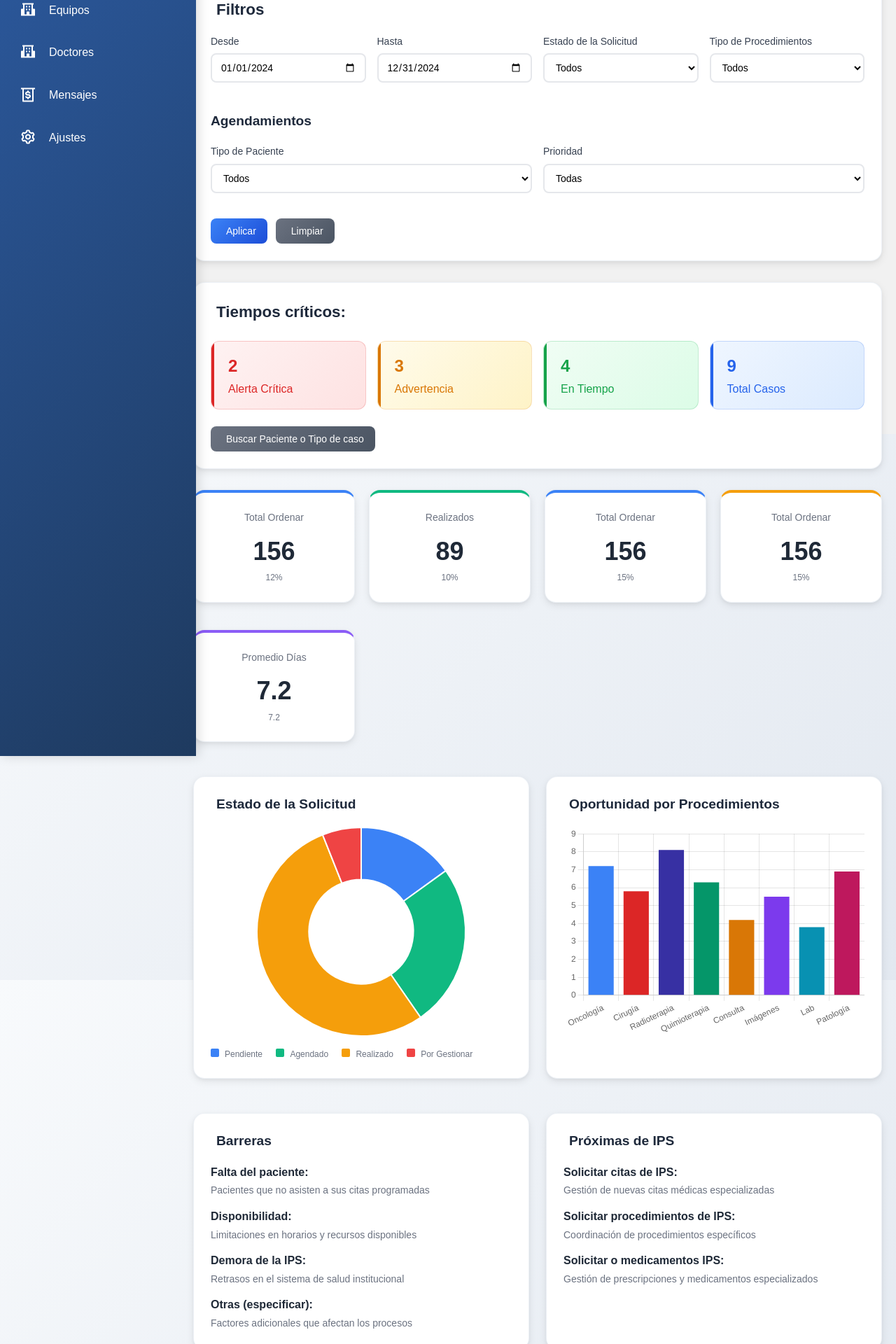
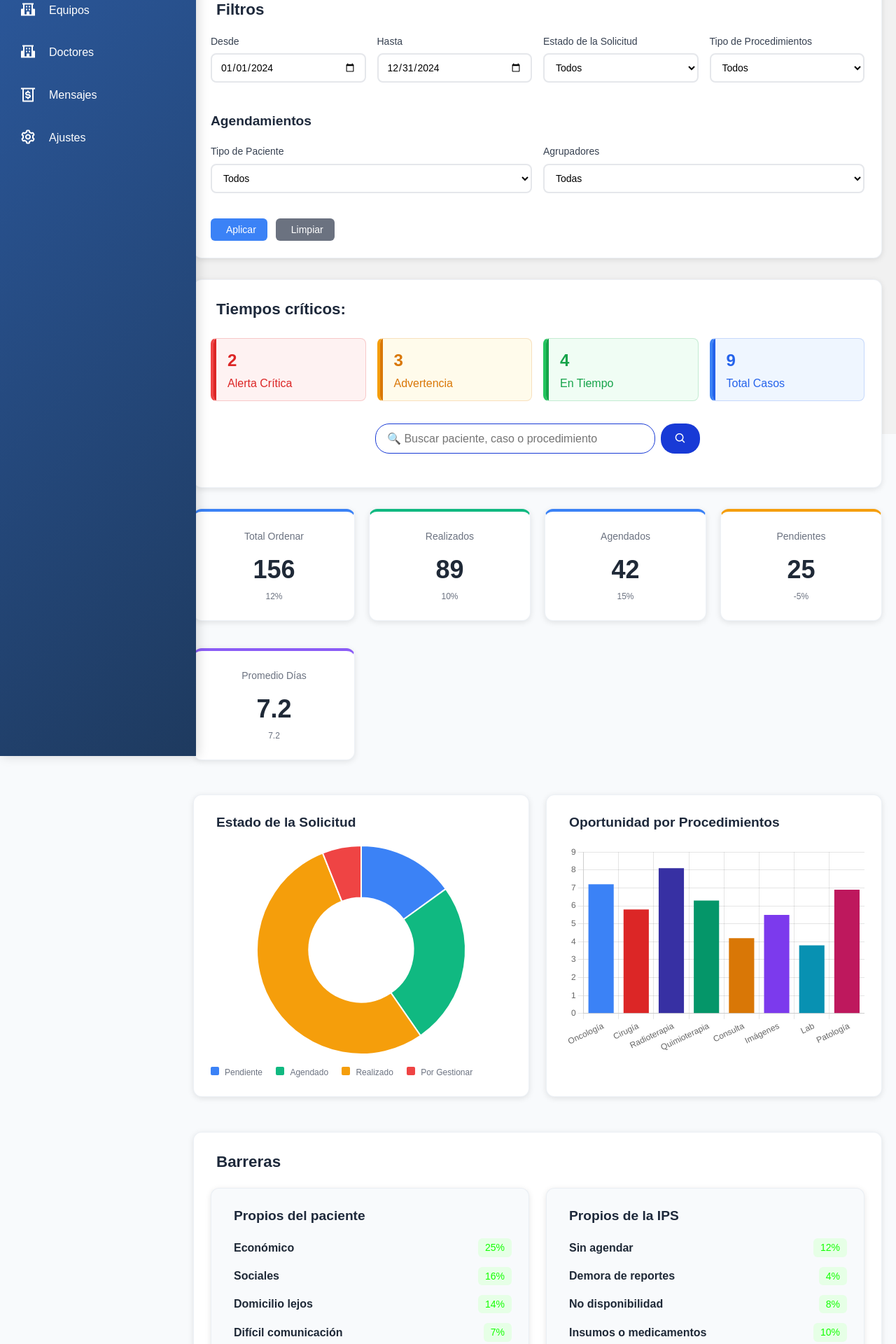
Before and after one commit to AMEZQUITAJUAN/ProyectoVidanova, a Django app: template vida_nova/adminboard/templates/adminboard.html in a window 1280 px wide. Shown: the part 200-2120 px from the top of the page at 70% size. Run offline with Django 5.2, Linux system fonts and the light colour scheme; the template is opened without the code that fills it, so the values that code supplies are empty.

Commit message:
diseñoadminboard

```diff
--- a/vida_nova/adminboard/templates/adminboard.html
+++ b/vida_nova/adminboard/templates/adminboard.html
@@ -6,6 +6,24 @@
 {% block content %}
     <link href="{% static 'css/adminboard.css' %}" rel="stylesheet">
     <script src="https://cdnjs.cloudflare.com/ajax/libs/Chart.js/3.9.1/chart.min.js"></script>
+    <style>
+        /* Estilos básicos para demostración - tu CSS personalizado irá aquí */
+        * { box-sizing: border-box; margin: 0; padding: 0; }
+        body { font-family: 'Segoe UI', Tahoma, Geneva, Verdana, sans-serif; background: #f8fafc; }
+        .container { max-width: 1400px; margin: 0 auto; padding: 20px; }
+        .section { margin-bottom: 30px; }
+        .card { background: white; border-radius: 12px; padding: 24px; box-shadow: 0 2px 8px rgba(0,0,0,0.1); }
+        .grid-2 { display: grid; grid-template-columns: 1fr 1fr; gap: 24px; }
+        .grid-4 { display: grid; grid-template-columns: repeat(auto-fit, minmax(200px, 1fr)); gap: 16px; }
+        .btn { padding: 8px 16px; border: none; border-radius: 6px; cursor: pointer; font-weight: 500; }
+        .btn.primary { background: #3b82f6; color: white; }
+        .btn.secondary { background: #6b7280; color: white; }
+        .alert { padding: 12px; border-radius: 8px; margin: 8px 0; }
+        .alert.critical { background: #fef2f2; border-left: 4px solid #ef4444; color: #dc2626; }
+        .alert.warning { background: #fffbeb; border-left: 4px solid #f59e0b; color: #d97706; }
+        .alert.success { background: #f0fdf4; border-left: 4px solid #22c55e; color: #16a34a; }
+        .alert.info { background: #eff6ff; border-left: 4px solid #3b82f6; color: #2563eb; }
+    </style>
 </head>
 <body>
     <div class="container">
@@ -45,7 +63,6 @@
                             <label for="procedure">Tipo de Procedimientos</label>
                             <select id="procedure" name="procedure">
                                 <option value="">Todos</option>
-                                <option value="oncologia">Oncología</option>
                                 <option value="cirugia">Cirugía</option>
                                 <option value="radioterapia">Radioterapia</option>
                                 <option value="quimioterapia">Quimioterapia</option>
@@ -65,18 +82,24 @@
                                 <label for="appointment_type">Tipo de Paciente</label>
                                 <select id="appointment_type" name="appointment_type">
                                     <option value="">Todos</option>
-                                    <option value="nuevo">Nuevo</option>
-                                    <option value="control">Control</option>
-                                    <option value="seguimiento">Seguimiento</option>
+                                    <option value="incidentes">Incidentes</option>
+                                    <option value="prebalentes">Prebalentes</option>
                                 </select>
                             </div>
                             <div class="form-group">
-                                <label for="priority">Prioridad</label>
+                                <label for="agrupadores">Agrupadores</label>
                                 <select id="priority" name="priority">
                                     <option value="">Todas</option>
-                                    <option value="alta">Alta</option>
-                                    <option value="media">Media</option>
-                                    <option value="baja">Baja</option>
+                                    <option value="agendado">Agendado</option>
+                                    <option value="realizado">Realizado</option>
+                                    <option value="En programación. prestador">En programación. prestador</option>
+                                    <option value="diferido">Diferido</option>
+                                    <option value="No Acepta">No Acepta</option>
+                                    <option value="Sin Agenda">Sin Agenda</option>
+                                    <option value="Control mayor 3 meses">Control mayor 3 meses</option>
+                                    <option value="Pendiente reporte">Pendiente reporte</option>
+                                    <option value="En gestión interna">En gestión interna</option>
+                                    <option value="Fallecido">Fallecido</option>
                                 </select>
                             </div>
                         </div>
@@ -136,11 +159,11 @@
                         </div>
                     </div>
                 </div>
-                <div style="margin-top: 16px;">
-                    <button class="btn secondary">
-                        <i class="fas fa-search"></i> Buscar Paciente o Tipo de caso
-                    </button>
-                </div>
+                <!-- Buscador -->
+                <section class="search">
+                    <input type="text" placeholder="🔍 Buscar paciente, caso o procedimiento" aria-label="Buscar">
+                    <button class="btn" title="Buscar"><i class="bx bx-search"></i></button>
+                </section>
             </div>
         </section>
 
@@ -163,16 +186,16 @@
 
                 <!-- Total Ordenar (duplicado) -->
                 <div class="card" style="text-align: center; border-top: 4px solid #3b82f6;">
-                    <div style="font-size: 14px; color: #6b7280; margin-bottom: 8px;">Total Ordenar</div>
-                    <div style="font-size: 36px; font-weight: bold; color: #1f2937;">156</div>
+                    <div style="font-size: 14px; color: #6b7280; margin-bottom: 8px;">Agendados</div>
+                    <div style="font-size: 36px; font-weight: bold; color: #1f2937;">42</div>
                     <div style="font-size: 12px; color: #6b7280;">15%</div>
                 </div>
 
                 <!-- Total Ordenar (otro) -->
                 <div class="card" style="text-align: center; border-top: 4px solid #f59e0b;">
-                    <div style="font-size: 14px; color: #6b7280; margin-bottom: 8px;">Total Ordenar</div>
-                    <div style="font-size: 36px; font-weight: bold; color: #1f2937;">156</div>
-                    <div style="font-size: 12px; color: #6b7280;">15%</div>
+                    <div style="font-size: 14px; color: #6b7280; margin-bottom: 8px;">Pendientes</div>
+                    <div style="font-size: 36px; font-weight: bold; color: #1f2937;">25</div>
+                    <div style="font-size: 12px; color: #6b7280;">-5%</div>
                 </div>
 
                 <!-- Promedio Días -->
@@ -210,50 +233,72 @@
         </section>
 
         <!-- Sección de Barreras y Próximas IPS -->
+
         <section class="section">
-            <div class="grid-2">
-                <div class="card">
-                    <h3><i class="fas fa-exclamation-triangle"></i> Barreras</h3>
-                    <div style="margin-top: 16px;">
-                        <div style="margin-bottom: 12px;">
-                            <strong>Falta del paciente:</strong><br>
-                            <span style="color: #6b7280; font-size: 14px;">Pacientes que no asisten a sus citas programadas</span>
-                        </div>
-                        <div style="margin-bottom: 12px;">
-                            <strong>Disponibilidad:</strong><br>
-                            <span style="color: #6b7280; font-size: 14px;">Limitaciones en horarios y recursos disponibles</span>
-                        </div>
-                        <div style="margin-bottom: 12px;">
-                            <strong>Demora de la IPS:</strong><br>
-                            <span style="color: #6b7280; font-size: 14px;">Retrasos en el sistema de salud institucional</span>
-                        </div>
-                        <div>
-                            <strong>Otras (especificar):</strong><br>
-                            <span style="color: #6b7280; font-size: 14px;">Factores adicionales que afectan los procesos</span>
-                        </div>
+            <div class="card">
+                <h2 style="margin-bottom: 20px;">
+                    <i class="fas fa-chart-line" style="color:#3b82f6;"></i> Barreras
+                </h2>
+                <div class="grid-2">
+                    <!-- Barreras del paciente -->
+                    <div class="card" style="background: #f8fafc;">
+                        <h3 style="margin-bottom: 16px;">
+                            <i class="fas fa-exclamation-triangle" style="color:#f59e0b;"></i> Propios del paciente
+                        </h3>
+                        <ul style="list-style:none; padding:0;">
+                            <li style="display:flex; align-items:center; margin-bottom:14px;">
+                                <i class="fas fa-money-bill-wave" style="color:#13ff02; margin-right:8px;"></i>
+                                <span style="flex:1;"><strong>Económico</strong></span>
+                                <span style="background:#e6ffe6; color:#13ff02; border-radius:6px; padding:2px 10px; font-size:14px;">25%</span>
+                            </li>
+                            <li style="display:flex; align-items:center; margin-bottom:14px;">
+                                <i class="fas fa-users" style="color:#13ff02; margin-right:8px;"></i>
+                                <span style="flex:1;"><strong>Sociales</strong></span>
+                                <span style="background:#e6ffe6; color:#13ff02; border-radius:6px; padding:2px 10px; font-size:14px;">16%</span>
+                            </li>
+                            <li style="display:flex; align-items:center; margin-bottom:14px;">
+                                <i class="fas fa-home" style="color:#13ff02; margin-right:8px;"></i>
+                                <span style="flex:1;"><strong>Domicilio lejos</strong></span>
+                                <span style="background:#e6ffe6; color:#13ff02; border-radius:6px; padding:2px 10px; font-size:14px;">14%</span>
+                            </li>
+                            <li style="display:flex; align-items:center;">
+                                <i class="fas fa-phone-slash" style="color:#13ff02; margin-right:8px;"></i>
+                                <span style="flex:1;"><strong>Difícil comunicación</strong></span>
+                                <span style="background:#e6ffe6; color:#13ff02; border-radius:6px; padding:2px 10px; font-size:14px;">7%</span>
+                            </li>
+                        </ul>
                     </div>
-                </div>
-
-                <div class="card">
-                    <h3><i class="fas fa-hospital"></i> Próximas de IPS</h3>
-                    <div style="margin-top: 16px;">
-                        <div style="margin-bottom: 12px;">
-                            <strong>Solicitar citas de IPS:</strong><br>
-                            <span style="color: #6b7280; font-size: 14px;">Gestión de nuevas citas médicas especializadas</span>
-                        </div>
-                        <div style="margin-bottom: 12px;">
-                            <strong>Solicitar procedimientos de IPS:</strong><br>
-                            <span style="color: #6b7280; font-size: 14px;">Coordinación de procedimientos específicos</span>
-                        </div>
-                        <div>
-                            <strong>Solicitar o medicamentos IPS:</strong><br>
-                            <span style="color: #6b7280; font-size: 14px;">Gestión de prescripciones y medicamentos especializados</span>
-                        </div>
+                    <!-- Barreras de la IPS -->
+                    <div class="card" style="background: #f8fafc;">
+                        <h3 style="margin-bottom: 16px;">
+                            <i class="fas fa-hospital" style="color:#3b82f6;"></i> Propios de la IPS
+                        </h3>
+                        <ul style="list-style:none; padding:0;">
+                            <li style="display:flex; align-items:center; margin-bottom:14px;">
+                                <i class="fas fa-calendar-times" style="color:#13ff02; margin-right:8px;"></i>
+                                <span style="flex:1;"><strong>Sin agendar</strong></span>
+                                <span style="background:#e6ffe6; color:#13ff02; border-radius:6px; padding:2px 10px; font-size:14px;">12%</span>
+                            </li>
+                            <li style="display:flex; align-items:center; margin-bottom:14px;">
+                                <i class="fas fa-file-alt" style="color:#13ff02; margin-right:8px;"></i>
+                                <span style="flex:1;"><strong>Demora de reportes</strong></span>
+                                <span style="background:#e6ffe6; color:#13ff02; border-radius:6px; padding:2px 10px; font-size:14px;">4%</span>
+                            </li>
+                            <li style="display:flex; align-items:center; margin-bottom:14px;">
+                                <i class="fas fa-user-clock" style="color:#13ff02; margin-right:8px;"></i>
+                                <span style="flex:1;"><strong>No disponibilidad</strong></span>
+                                <span style="background:#e6ffe6; color:#13ff02; border-radius:6px; padding:2px 10px; font-size:14px;">8%</span>
+                            </li>
+                            <li style="display:flex; align-items:center;">
+                                <i class="fas fa-pills" style="color:#13ff02; margin-right:8px;"></i>
+                                <span style="flex:1;"><strong>Insumos o medicamentos</strong></span>
+                                <span style="background:#e6ffe6; color:#13ff02; border-radius:6px; padding:2px 10px; font-size:14px;">10%</span>
+                            </li>
+                        </ul>
                     </div>
                 </div>
             </div>
         </section>
-
         <!-- Tabla de Pacientes -->
         <section class="section">
             <div class="card">
@@ -307,7 +352,7 @@
                                 <td style="padding: 12px;">
                                     <div style="display: flex; gap: 4px;">
                                         <button class="btn" style="padding: 6px 8px; background: #3b82f6; color: white; border-radius: 4px;">
-                                            <i class="fas fa-eye"></i>
+                                            <i class="fas fa-eye"></i>Ver
                                         </button>
                                         <button class="btn" style="padding: 6px 8px; background: #6b7280; color: white; border-radius: 4px;">
                                             <i class="fas fa-edit"></i>
@@ -349,7 +394,7 @@
                                 <td style="padding: 12px;">
                                     <div style="display: flex; gap: 4px;">
                                         <button class="btn" style="padding: 6px 8px; background: #3b82f6; color: white; border-radius: 4px;">
-                                            <i class="fas fa-eye"></i>
+                                            <i class="fas fa-eye"></i>Ver
                                         </button>
                                         <button class="btn" style="padding: 6px 8px; background: #6b7280; color: white; border-radius: 4px;">
                                             <i class="fas fa-edit"></i>
@@ -395,7 +440,7 @@
                                 <td style="padding: 12px;">
                                     <div style="display: flex; gap: 4px;">
                                         <button class="btn" style="padding: 6px 8px; background: #3b82f6; color: white; border-radius: 4px;">
-                                            <i class="fas fa-eye"></i>
+                                            <i class="fas fa-eye"></i>Ver
                                         </button>
                                         <button class="btn" style="padding: 6px 8px; background: #6b7280; color: white; border-radius: 4px;">
                                             <i class="fas fa-edit"></i>
```
